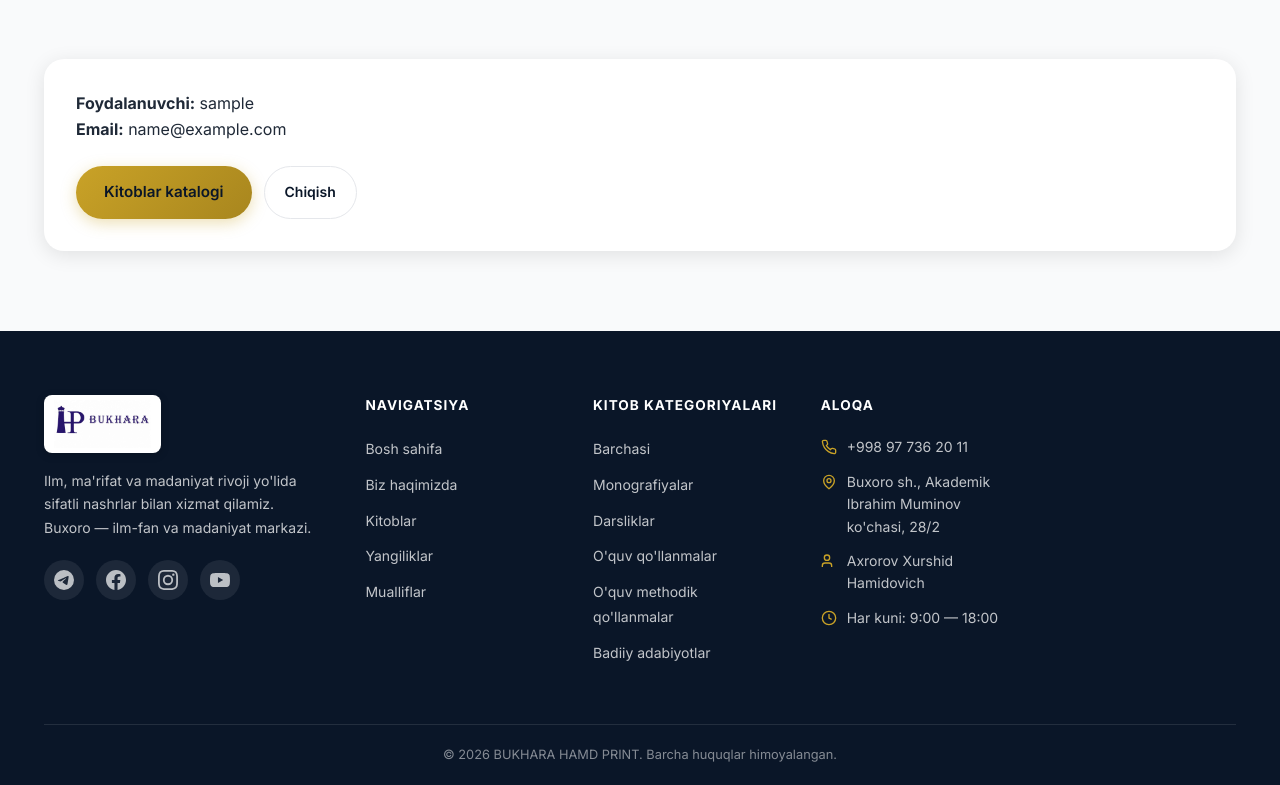
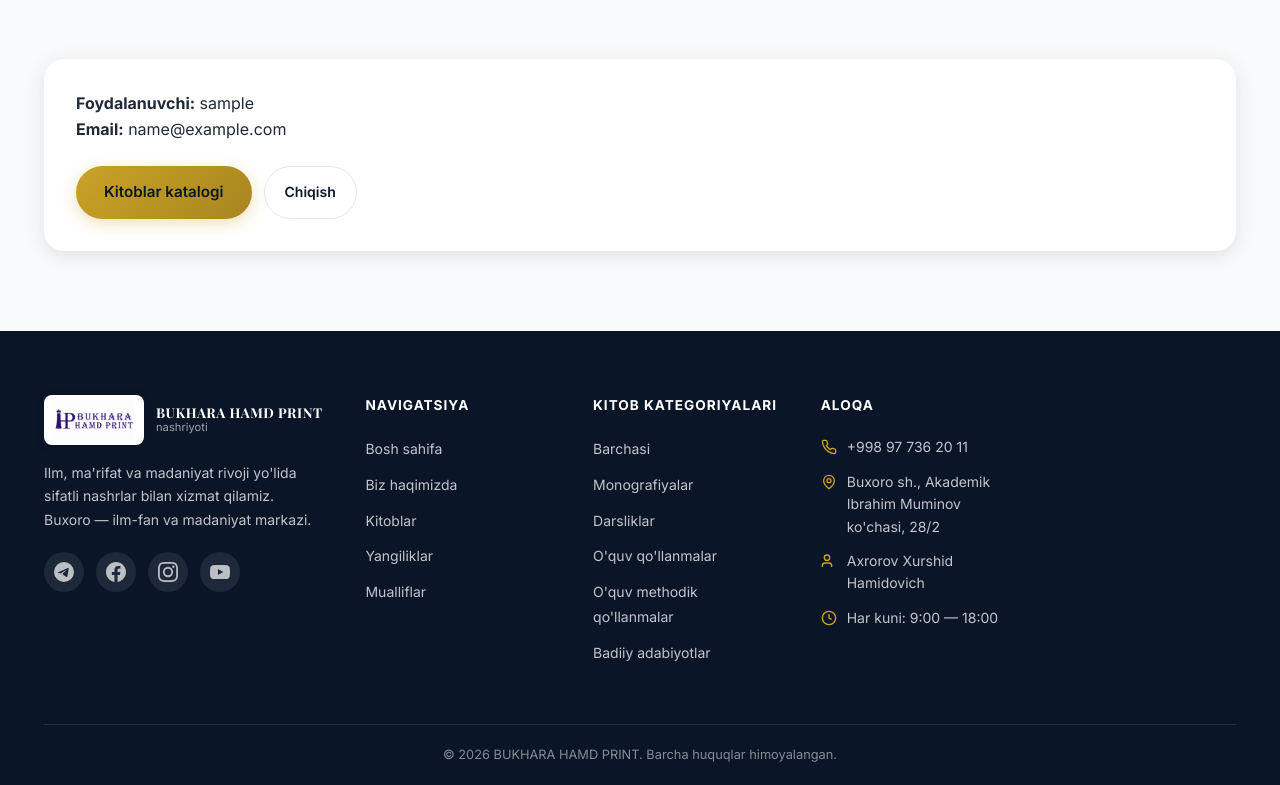
Before and after one commit to 000Jasurbek000/HamdPrint, a Django app: page /account/profile/ in a window 1280 px wide. Shown: the part 220-1005 px from the top of the page. Run offline with Django 5.2, Linux system fonts and the light colour scheme; the visitor is signed in with stand-in values (Sample User, id 1).

Commit message:
Footer logotipi header bilan bir xil qilindi (logo.png)
Co-authored-by: Cursor <cursoragent@cursor.com>

```diff
--- a/templates/partials/footer.html
+++ b/templates/partials/footer.html
@@ -5,7 +5,11 @@
       <div class="footer__brand">
         <a href="{% url 'core:home' %}" class="logo footer__logo-link">
           <span class="logo__wrap">
-            <img src="{% static 'images/logo.jpg' %}" alt="BUKHARA HAMD PRINT" class="footer__logo">
+            <img src="{% static 'images/logo.png' %}" alt="BUKHARA HAMD PRINT" class="logo__img footer__logo">
+          </span>
+          <span class="logo__text">
+            <strong>BUKHARA HAMD PRINT</strong>
+            <small>nashriyoti</small>
           </span>
         </a>
         <p class="footer__desc">Ilm, ma'rifat va madaniyat rivoji yo'lida sifatli nashrlar bilan xizmat qilamiz. Buxoro — ilm-fan va madaniyat markazi.</p>
```
